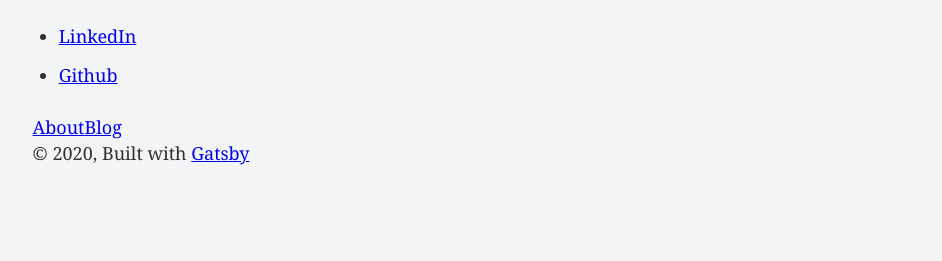
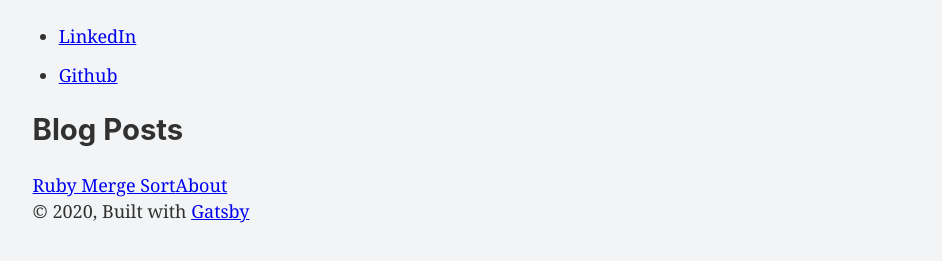
Before and after one commit to 1-8192/allegranzi, a Gatsby site: page / in a window 1280 px wide. Shown: the part 249-510 px from the top of the page, without its empty margins (147-1089 px from the left). Built offline with nearby package versions, Linux system fonts and the light colour scheme; Gatsby itself is replaced by a stand-in of ours.

Commit message:
reworked blog link

```diff
--- a/src/pages/index.js
+++ b/src/pages/index.js
@@ -13,8 +13,9 @@ const IndexPage = () => (
       <li><a href="https://www.linkedin.com/in/allegranzi/">LinkedIn</a></li>
       <li><a href="https://github.com/1-8192">Github</a></li>
     </ul>
+    <h2>Blog Posts</h2>
+    <Link to="./blog/my-first-post">Ruby Merge Sort</Link>
     <Link to="/AboutPage/">About</Link>
-    <Link to="./blog/my-first-post">Blog</Link>
   </Layout>
 )
 
```
